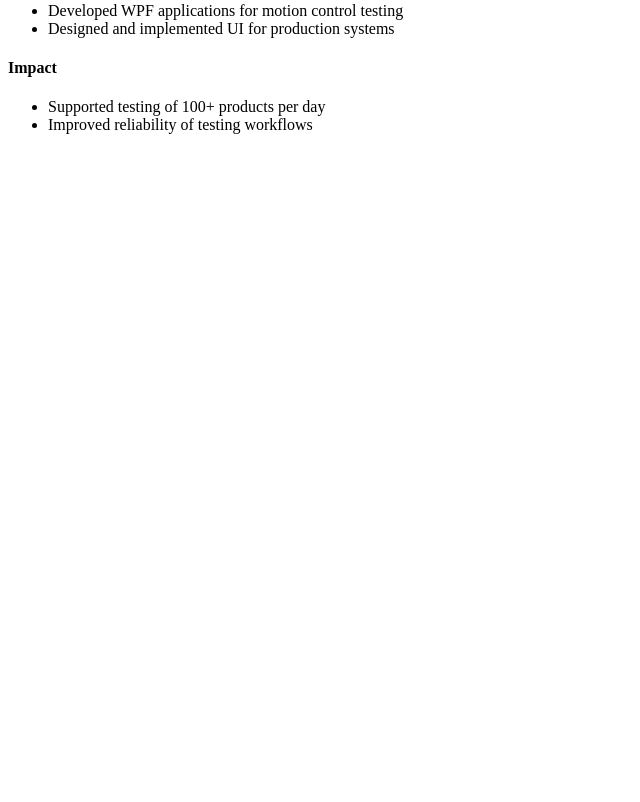
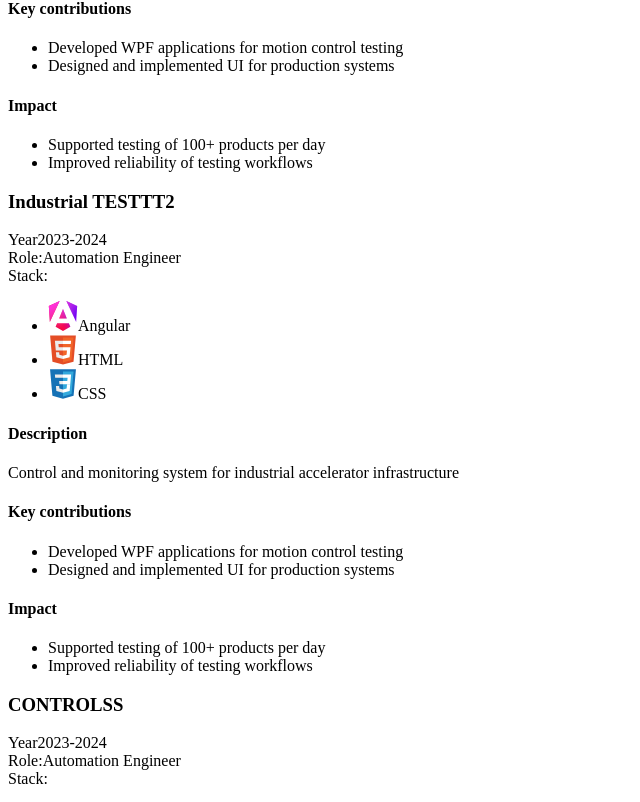
Before and after one commit to aledifon/portfolio, an Angular app: page /projects in a window 1280 px wide. Before the commit this address led to /. Shown: the part 477-1279 px from the top of the page, without its empty margins (0-640 px from the left). Before the commit the page ends 800 px from the top, so only its background shows below. Built offline with nearby package versions, Linux system fonts and the light colour scheme.

Commit message:
Created projects Service to import projects data from json file & projects template customized to be filled in with the data received

```diff
--- a/src/app/app.config.ts
+++ b/src/app/app.config.ts
@@ -1,6 +1,5 @@
 import { ApplicationConfig, provideBrowserGlobalErrorListeners } from '@angular/core';
 import { provideRouter } from '@angular/router';
-
 import { routes } from './app.routes';
 
 export const appConfig: ApplicationConfig = {
--- a/src/app/app.html
+++ b/src/app/app.html
@@ -4,6 +4,15 @@
 
 <!-- <app-about></app-about> -->
 
-<app-projects></app-projects>
+<!-- <app-projects></app-projects> -->
 
 <!-- <app-contact></app-contact> -->
+
+<a routerLink="/home" routerLinkActive="highlightLink">Home</a>     &nbsp;
+<a routerLink="/about" routerLinkActive="highlightLink">About</a>   &nbsp;
+<a routerLink="/projects" routerLinkActive="highlightLink">Projects</a>   &nbsp;
+<a routerLink="/contact" routerLinkActive="highlightLink">Contact</a>   &nbsp;
+
+<router-outlet>
+    <!-- Here goes the component linked to the current route -->
+</router-outlet>
--- a/src/app/app.routes.ts
+++ b/src/app/app.routes.ts
@@ -1,3 +1,15 @@
 import { Routes } from '@angular/router';
+import { HomeComponent } from './pages/home/home.component';
+import { ProjectsComponent } from './pages/projects/projects.component';
+import { AboutComponent } from './pages/about/about.component';
+import { ContactComponent } from './pages/contact/contact.component';
 
-export const routes: Routes = [];
+export const routes: Routes = [
+    {path: "", component: HomeComponent},
+    {path: "home", component: HomeComponent},
+    {path: "projects", component: ProjectsComponent},
+    {path: "about", component: AboutComponent},
+    {path: "contact", component: ContactComponent}
+    // {path: "**", component: Page404Component}           // Default route in case of typing
+                                                        // an invalid route
+];
--- a/src/app/pages/projects/projects.component.html
+++ b/src/app/pages/projects/projects.component.html
@@ -1,77 +1,77 @@
 <section class="projects">
     <h2>Featured Projects</h2>
 
+    <!-- <button (click)="searchProjects()">LOAD PROJECTS</button> -->
+
+    @for (p of projects$ | async; track p.id) {
         <article class="project">
 
-        <!-- TITLE -->
             <header class="project-header">
                 <h3 class="project-title">
-                Industrial Automation & Control Systems
+                    {{p.title}}
                 </h3>
             </header>
 
-        <!-- META INFORMATION -->
             <section class="project-meta">
 
                 <div class="meta-item">
                     <span class="meta-label">Year</span>
-                <span class="meta-value">2023-2024</span>
+                    <span class="meta-value">{{p.year}}</span>
                 </div>
 
                 <div class="meta-item">
                     <span class="meta-label">Role:</span>
-                <span class="meta-value">Automation Engineer</span>
+                    <span class="meta-value">{{p.role}}</span>
                 </div>
 
                 <div class="meta-item">
                     <span class="meta-label">Stack:</span>
                     <ul class="stack-list">
+                        @for (item of p.stack; track item.name) {
                             <li class="stack-item">
-                        <img src="assets/icons/angular.svg" alt="Angular logo">
-                        <span>Angular</span>
+                                <img src= "{{item.icon}}" alt="{{item.name}} logo">
+                                <span>{{item.name}}</span>
                             </li>
-                    <li class="stack-item">
-                        <img src="assets/icons/html.svg" alt="HTML logo">
-                        <span>HTML</span>
-                    </li>
-                    <li class="stack-item">
-                        <img src="assets/icons/css.svg" alt="CSS logo">
-                        <span>CSS</span>
-                    </li>
+                        }
                     </ul>
                 </div>
 
             </section>
 
-        <!-- CONTENT -->
             <section class="project-content">
 
                 <div class="content-block">
                     <h4 class="content-label">Description</h4>
                     <p>
-                    Control and monitoring system for industrial accelerator infrastructure
+                        {{p.description}}
                     </p>
                 </div>
 
                 <div class="content-block">
                     <h4 class="content-label">Key contributions</h4>
                     <ul>
-                    <li>Developed WPF applications for motion control testing</li>
-                    <li>Designed and implemented UI for production systems</li>
+                        @for (item of p.contributions; track $index) {
+                            <li class="stack-item">
+                                {{item}}
+                            </li>
+                        }
                     </ul>
                 </div>
 
                 <div class="content-block">
                     <h4 class="content-label">Impact</h4>
                     <ul>
-                    <li>Supported testing of 100+ products per day</li>
-                    <li>Improved reliability of testing workflows</li>
+                        @for (item of p.impact; track $index) {
+                            <li class="stack-item">
+                                {{item}}
+                            </li>
+                        }
                     </ul>
                 </div>
 
             </section>
 
         </article>
-
+    }
 
 </section>
--- a/src/app/pages/projects/projects.component.ts
+++ b/src/app/pages/projects/projects.component.ts
@@ -1,9 +1,28 @@
 import { Component } from '@angular/core';
+import { ProjectsService } from '../../services/projects.service';
+import { Project } from '../../models/project.model';
+import { Observable } from 'rxjs';
+import { CommonModule } from '@angular/common';
 
 @Component({
   selector: 'app-projects',
-  imports: [],
+  imports: [CommonModule],
   templateUrl: './projects.component.html',
   styleUrl: './projects.component.scss',
 })
-export class ProjectsComponent {}
+export class ProjectsComponent {
+
+  public projects$!: Observable<Project[]>;
+
+  constructor(private projectsService: ProjectsService){
+    console.log("Projects component loaded!");
+  }
+
+  ngOnInit(){
+    this.searchProjects();
+  }
+
+  searchProjects(){
+    this.projects$ = this.projectsService.getProjects();
+  }
+}
--- /dev/null
+++ b/src/app/services/projects.service.ts
@@ -0,0 +1,25 @@
+import { HttpClient } from '@angular/common/http';
+import { Injectable } from '@angular/core';
+import { Project } from '../models/project.model';
+
+@Injectable({
+  providedIn: 'root',
+})
+export class ProjectsService {
+
+  private projectsPath = '/assets/data/projects.json';
+  private apiUrl;
+
+  constructor(private http: HttpClient){
+    this.apiUrl = "http://localhost:4200" + this.projectsPath;
+  }
+
+  getProjects(){
+    console.log("Executing HTTP request");
+    return this.http.get<Project[]>(this.apiUrl);
+  }
+
+  ngOnInit(){
+    this.getProjects();
+  }
+}
--- /dev/null
+++ b/src/assets/data/projects.json
@@ -0,0 +1,89 @@
+[
+    {
+        "id": 1,
+        "title": "Industrial Automation & Control Systems",
+        "year": "2023-2024",
+        "role": "Automation Engineer",
+        "stack": [
+            {
+            "name": "Angular",
+            "icon": "assets/icons/angular.svg"
+            },
+            {
+            "name": "HTML",
+            "icon": "assets/icons/html.svg"
+            },
+            {
+            "name": "CSS",
+            "icon": "assets/icons/css.svg"
+            }
+        ],
+        "description": "Control and monitoring system for industrial accelerator infrastructure",
+        "contributions": [
+            "Developed WPF applications for motion control testing",
+            "Designed and implemented UI for production systems"
+        ],
+        "impact": [
+            "Supported testing of 100+ products per day",
+            "Improved reliability of testing workflows"
+        ]
+    },
+    {
+        "id": 2,
+        "title": "Industrial TESTTT2",
+        "year": "2023-2024",
+        "role": "Automation Engineer",
+        "stack": [
+            {
+            "name": "Angular",
+            "icon": "assets/icons/angular.svg"
+            },
+            {
+            "name": "HTML",
+            "icon": "assets/icons/html.svg"
+            },
+            {
+            "name": "CSS",
+            "icon": "assets/icons/css.svg"
+            }
+        ],
+        "description": "Control and monitoring system for industrial accelerator infrastructure",
+        "contributions": [
+            "Developed WPF applications for motion control testing",
+            "Designed and implemented UI for production systems"
+        ],
+        "impact": [
+            "Supported testing of 100+ products per day",
+            "Improved reliability of testing workflows"
+        ]
+    },
+    {
+        "id": 3,
+        "title": "CONTROLSS",
+        "year": "2023-2024",
+        "role": "Automation Engineer",
+        "stack": [
+            {
+            "name": "Angular",
+            "icon": "assets/icons/angular.svg"
+            },
+            {
+            "name": "HTML",
+            "icon": "assets/icons/html.svg"
+            },
+            {
+            "name": "CSS",
+            "icon": "assets/icons/css.svg"
+            }
+        ],
+        "description": "Control and monitoring system for industrial accelerator infrastructure",
+        "contributions": [
+            "Developed WPF applications for motion control testing",
+            "Designed and implemented UI for production systems"
+        ],
+        "impact": [
+            "Supported testing of 100+ products per day",
+            "Improved reliability of testing workflows"
+        ]
+    }
+]
```
Also changed, not shown: src/app/app.ts (+2 -6 lines), src/app/models/project.model.ts (added, +10 -0 lines), 1 other file (tests, documents, lock files or other folders). Lines whose indentation alone changed are shown as unchanged.
